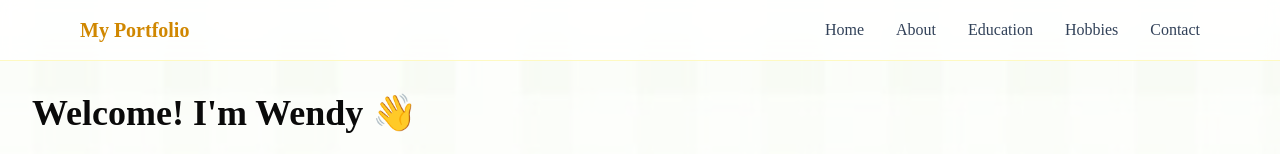
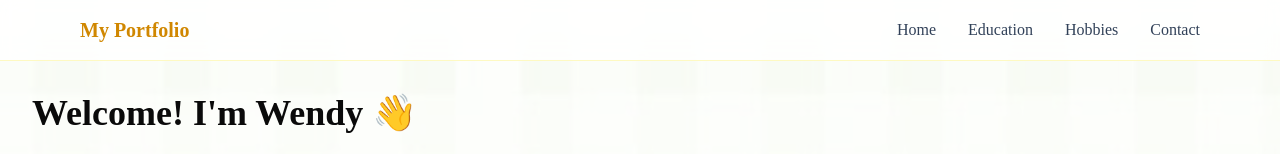
Before and after one commit to wendylibres05/-My-personal-portfolio-website, a Next.js app: page / in a window 1280 px wide. Shown: the top 154 px of the page. Built offline with nearby package versions, Linux system fonts and the light colour scheme.

Commit message:
Update navigation — remove About link

```diff
--- a/app/layout.tsx
+++ b/app/layout.tsx
@@ -35,7 +35,6 @@ export default function RootLayout({
                         <Link href="/" className="font-bold text-xl text-yellow-600">My Portfolio</Link>
                         <div className="flex items-center gap-8">
                             <Link href="/" className="text-slate-700 hover:text-yellow-600 transition-colors">Home</Link>
-                            <Link href="/about" className="text-slate-700 hover:text-yellow-600 transition-colors">About</Link>
                             <Link href="/education" className="text-slate-700 hover:text-yellow-600 transition-colors">Education</Link>
                             <Link href="/hobbies" className="text-slate-700 hover:text-yellow-600 transition-colors">Hobbies</Link>
                             <Link href="/contact" className="text-slate-700 hover:text-yellow-600 transition-colors">Contact</Link>
```
